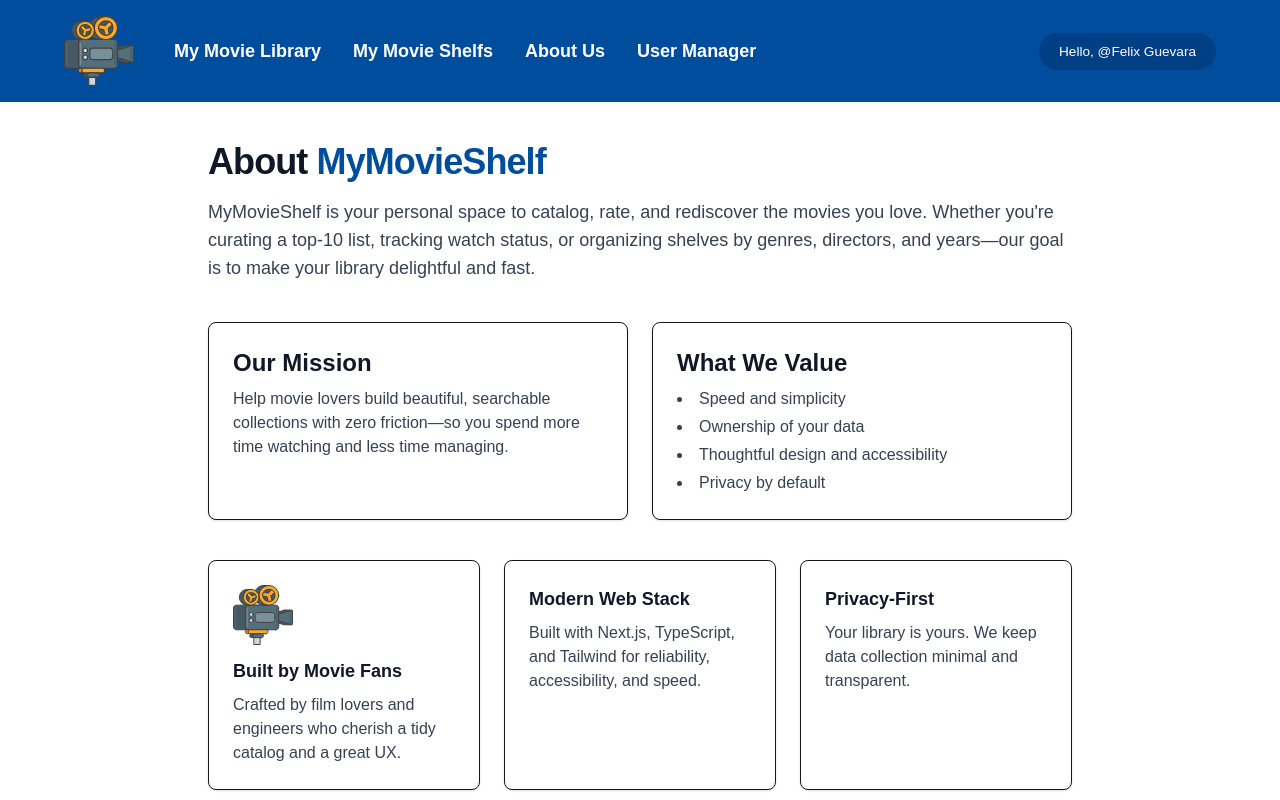
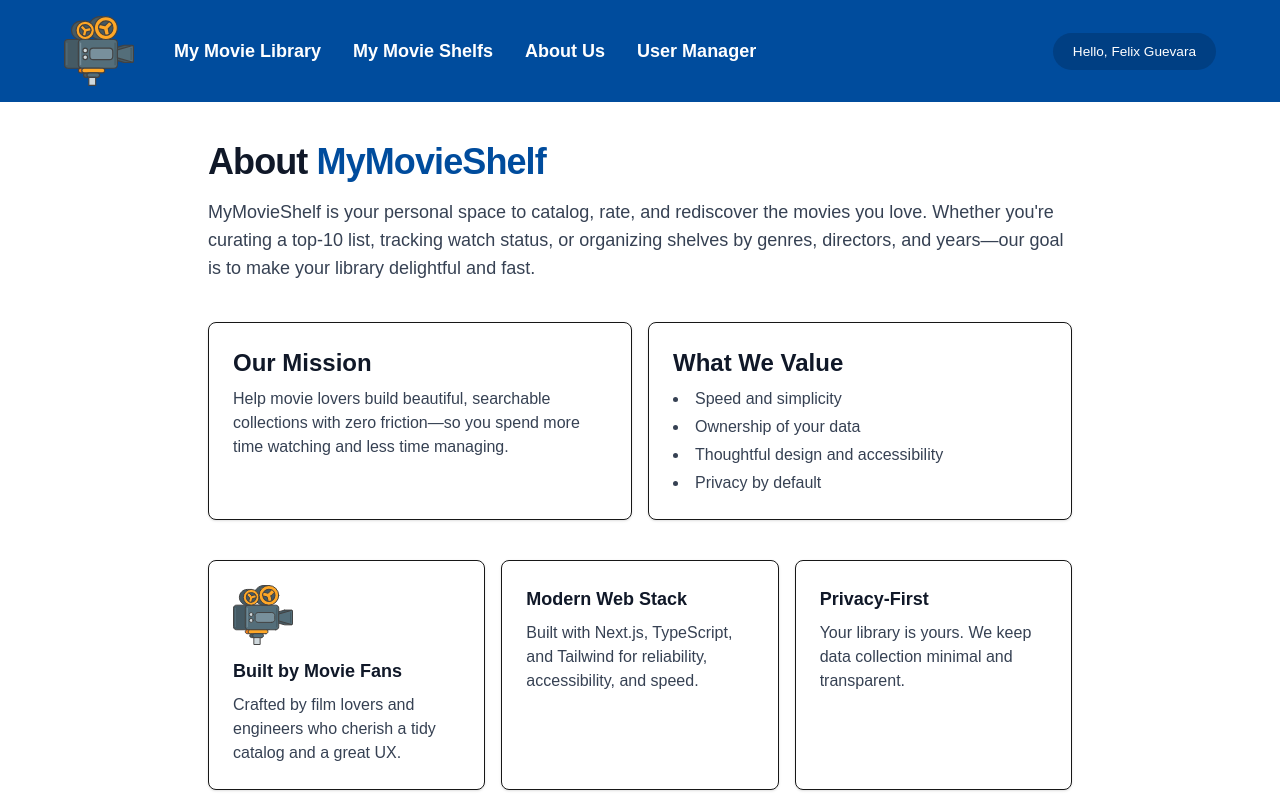
Before and after one commit to FelixGuevara/MyMovieShelf, a Next.js app: page /about in a window 1280 px wide. Shown: the top 800 px of the page. Built offline with nearby package versions, Linux system fonts and the light colour scheme.

Commit message:
adjust layout

```diff
--- a/app/about/page.tsx
+++ b/app/about/page.tsx
@@ -33,7 +33,7 @@ export default function AboutPage() {
       </section>
 
       {/* Mission & Values */}
-      <section className="mb-10 grid gap-6 md:grid-cols-2">
+      <section className="mb-10 grid gap-4 md:grid-cols-2">
         <div className="rounded-lg border bg-white p-6 shadow-sm">
           <h2 className="mb-2 text-2xl font-bold text-gray-900">Our Mission</h2>
           <p className="text-gray-700">
@@ -54,7 +54,7 @@ export default function AboutPage() {
       </section>
 
       {/* Team / Tech (customize this to your reality) */}
-      <section className="mb-10 grid gap-6 md:grid-cols-3">
+      <section className="mb-10 grid gap-4 md:grid-cols-3">
         <div className="rounded-lg border bg-white p-6 shadow-sm">
           <Image
             src="/movie-camera.svg"
--- a/app/layout.tsx
+++ b/app/layout.tsx
@@ -53,7 +53,7 @@ export default function RootLayout({
 
             {/* Right: Hello label */}
             <label className="form-check-label">
-              <span className="hello-label">Hello, @{userName}</span>
+              <span className="hello-label">Hello, {userName}</span>
             </label>
 
           </div>
```
